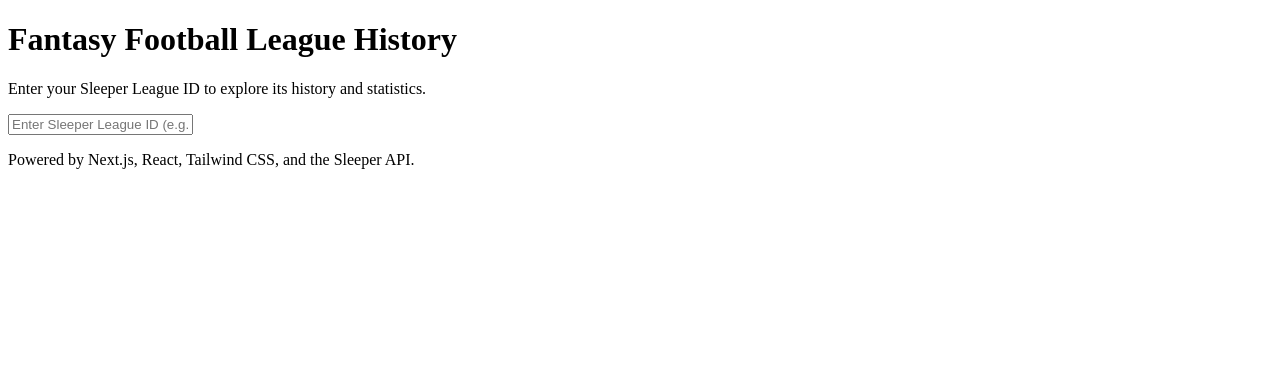
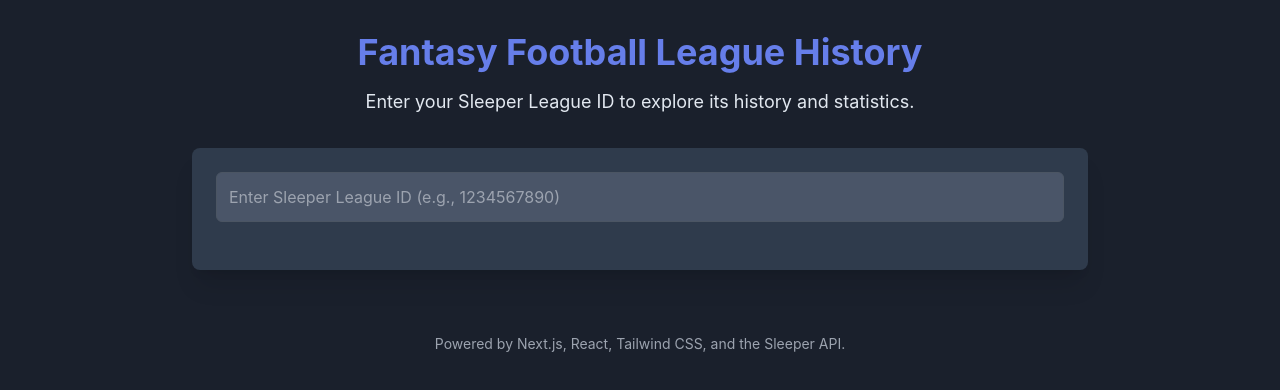
Before and after one commit to moose735/TLOED-TEST, a Next.js app: page / in a window 1280 px wide. Shown: the top 390 px of the page. Built offline with nearby package versions, Linux system fonts and the light colour scheme.

Commit message:
Create _app.js

```diff
--- /dev/null
+++ b/pages/_app.js
@@ -0,0 +1,19 @@
+import '../styles/globals.css'; // Import your global Tailwind CSS styles
+
+/**
+ * Custom App Component (_app.js)
+ * This component is used to initialize pages. It allows you to:
+ * - Persist layout between page changes
+ * - Keep state when navigating pages
+ * - Inject global CSS like Tailwind CSS
+ * - Add global data (e.g., from a context API)
+ *
+ * @param {object} { Component, pageProps } - Component is the active page,
+ * pageProps is an object with the initial props that
+ * were preloaded for your page by one of our data fetching methods.
+ */
+function MyApp({ Component, pageProps }) {
+  return <Component {...pageProps} />;
+}
+
+export default MyApp;
```
